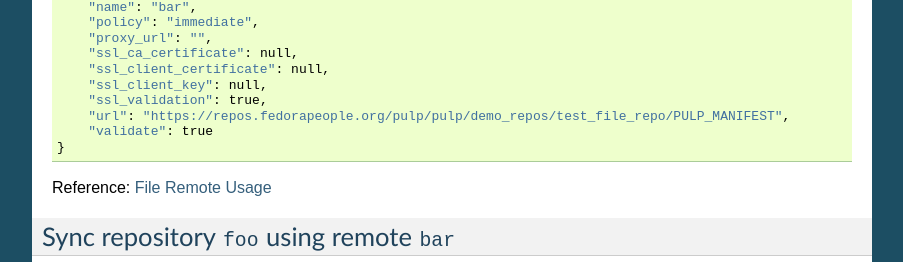
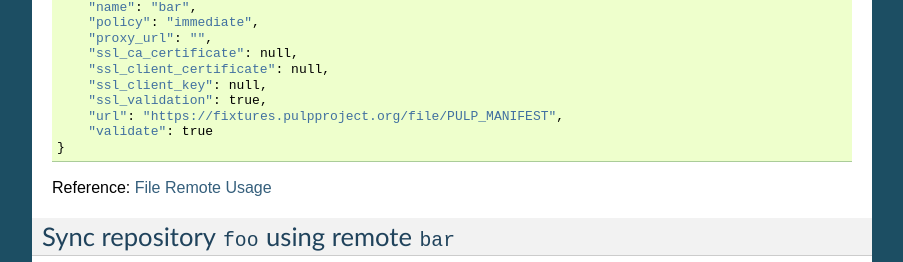
Before and after one commit to pulp/pulp_file, a Sphinx documentation site: the page built from docs/workflows/sync.rst, in a window 1280 px wide, cut to the strip 835-1097 px from the top of the page. Shown: the whole strip, without its empty margins (198-1101 px from the left). Built offline with Sphinx 7.4.7, drawn with Linux system fonts in a browser that asks for light colours.

Commit message:
Move off fedorapeople.org fixtures
fixes #6653

```diff
--- a/docs/workflows/publish-host.rst
+++ b/docs/workflows/publish-host.rst
@@ -43,7 +43,7 @@ Distribution GET Response (after task is complete)::
 
 Reference: `File Distribution Usage <../restapi.html#tag/distributions>`_
 
-Download ``test.iso`` from Pulp
+Download ``1.iso`` from Pulp
 ---------------------------------
 
 If you created your repository version using the :doc:`sync` workflow:
--- a/docs/workflows/sync.rst
+++ b/docs/workflows/sync.rst
@@ -46,7 +46,7 @@ Remote GET Response::
         "ssl_client_certificate": null,
         "ssl_client_key": null,
         "ssl_validation": true,
-        "url": "https://repos.fedorapeople.org/pulp/pulp/demo_repos/test_file_repo/PULP_MANIFEST",
+        "url": "https://fixtures.pulpproject.org/file/PULP_MANIFEST",
         "validate": true
     }
 
```
Also changed, not shown: 3 other files.
